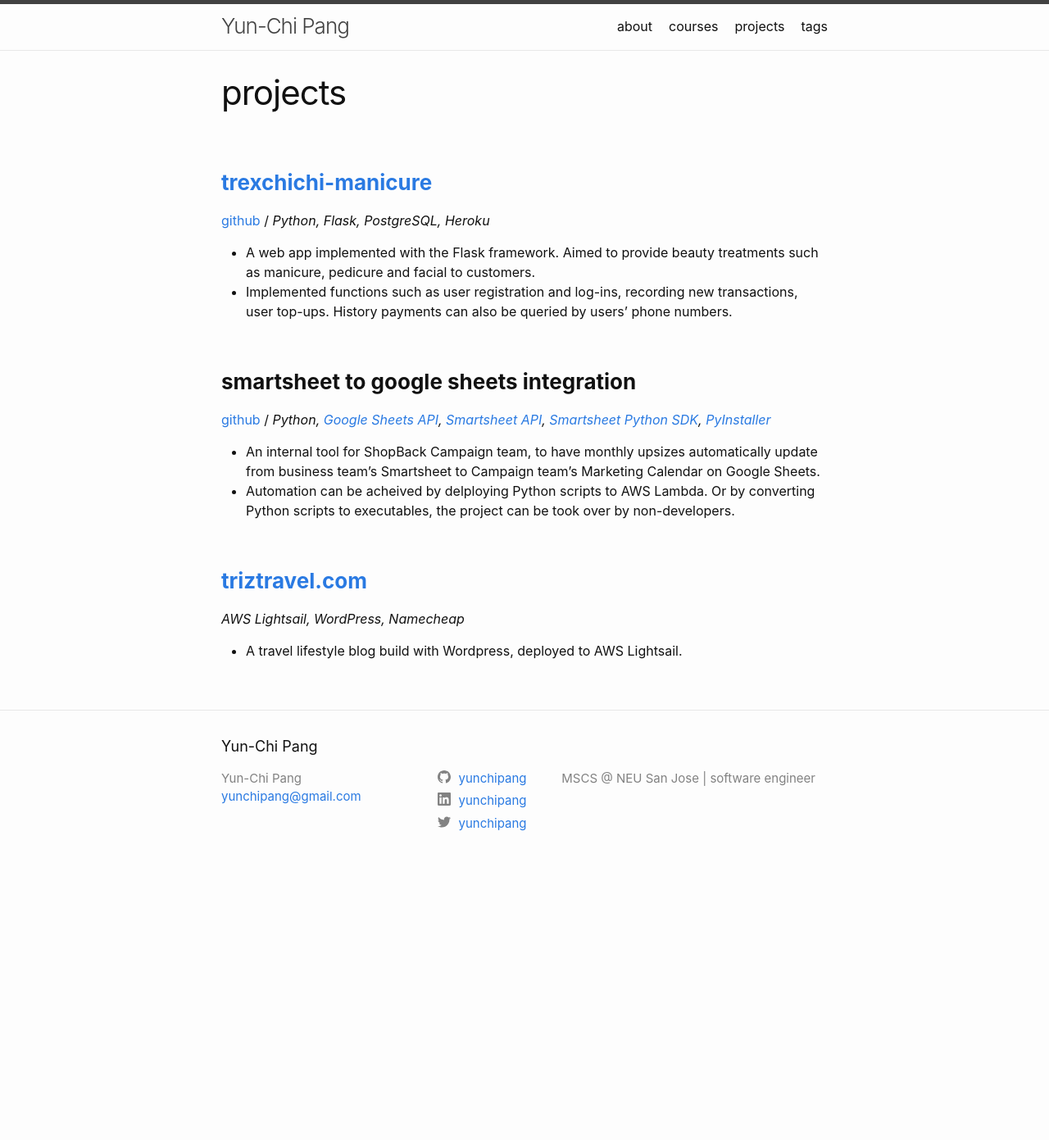
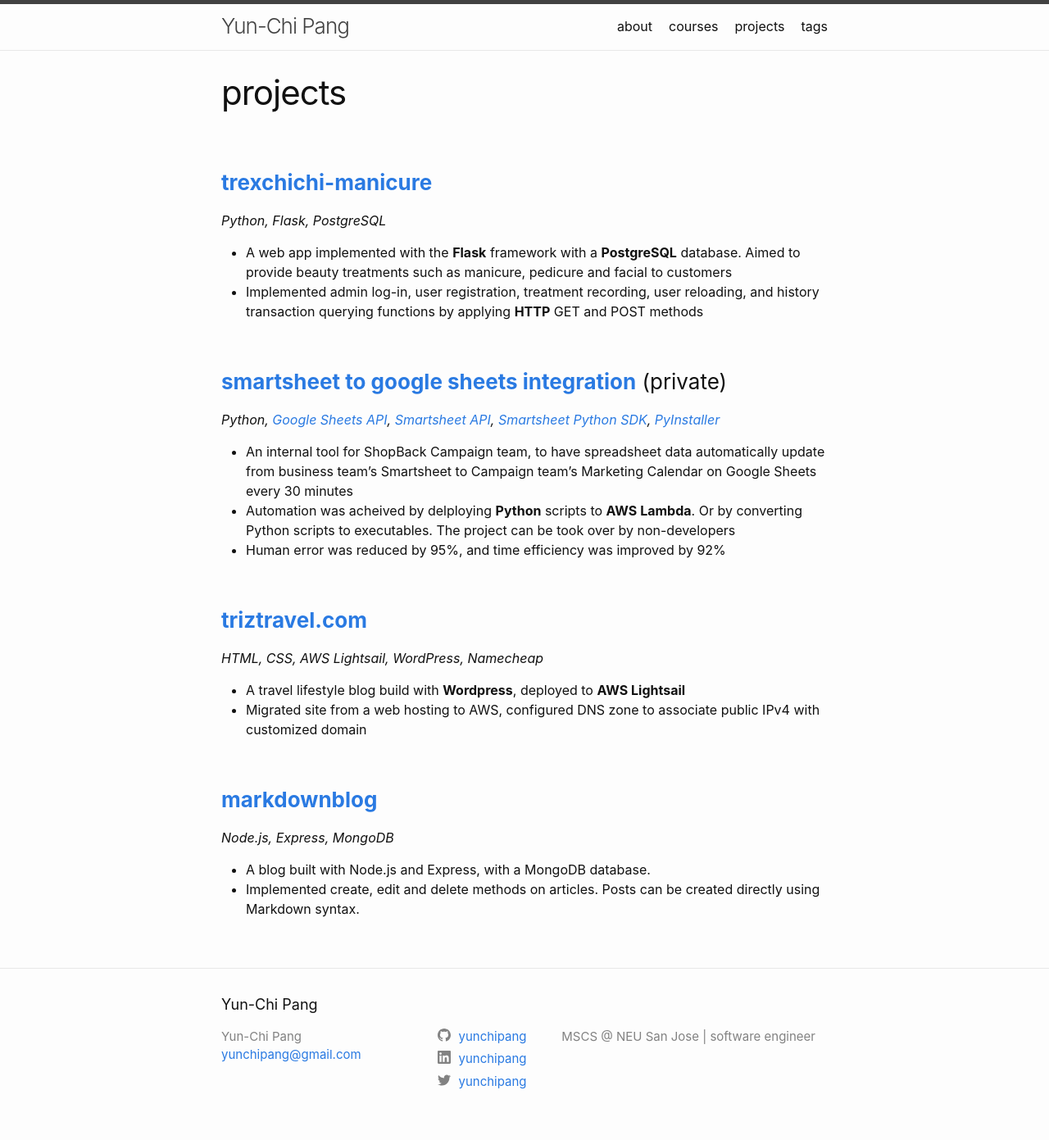
Before and after one commit to yunchipang/yunchipang.github.io, a Jekyll site: the page built from projects.md, in a window 1280 px wide. Shown: the whole page at 82% size. Built offline with Jekyll 4.4.1, drawn with Linux system fonts in a browser that asks for light colours; before the commit the page ends 1076 px from its top, so only the background shows below that.

Commit message:
edit projects.md

```diff
--- a/projects.md
+++ b/projects.md
@@ -6,20 +6,30 @@
 
 <br/>
 
-### [**trexchichi-manicure**](https://trexchichi-manicure.herokuapp.com/)
-[github](https://github.com/yunchipang/trexchichi-manicure) / *Python, Flask, PostgreSQL, Heroku*
-* A web app implemented with the Flask framework. Aimed to provide beauty treatments such as manicure, pedicure and facial to customers.
-* Implemented functions such as user registration and log-ins, recording new transactions, user top-ups. History
-payments can also be queried by users' phone numbers.
+### **[trexchichi-manicure](https://github.com/yunchipang/trexchichi-manicure)**
+*Python, Flask, PostgreSQL*
+* A web app implemented with the **Flask** framework with a **PostgreSQL** database. Aimed to provide beauty treatments such as manicure, pedicure and facial to customers
+* Implemented admin log-in, user registration, treatment recording, user reloading, and history transaction
+querying functions by applying **HTTP** GET and POST methods
 
 <br/>
-### **smartsheet to google sheets integration**
-[github](https://github.com/yunchipang/smartsheet-gsheet-integration) / *Python, [Google Sheets API](https://developers.google.com/sheets/api), [Smartsheet API](https://smartsheet.redoc.ly/), [Smartsheet Python SDK](http://smartsheet-platform.github.io/smartsheet-python-sdk/index.html), [PyInstaller](https://pyinstaller.org/)*
-* An internal tool for ShopBack Campaign team, to have monthly upsizes automatically update from business team’s Smartsheet to Campaign team’s Marketing Calendar on Google Sheets.
-* Automation can be acheived by delploying Python scripts to AWS Lambda. Or by converting Python scripts to executables, the project can be took over by non-developers.
+
+### **[smartsheet to google sheets integration](https://github.com/yunchipang/smartsheet-gsheet-integration)** (private)
+*Python, [Google Sheets API](https://developers.google.com/sheets/api), [Smartsheet API](https://smartsheet.redoc.ly/), [Smartsheet Python SDK](http://smartsheet-platform.github.io/smartsheet-python-sdk/index.html), [PyInstaller](https://pyinstaller.org/)*
+* An internal tool for ShopBack Campaign team, to have spreadsheet data automatically update from business team’s Smartsheet to Campaign team’s Marketing Calendar on Google Sheets every 30 minutes
+* Automation was acheived by delploying **Python** scripts to **AWS Lambda**. Or by converting Python scripts to executables. The project can be took over by non-developers
+* Human error was reduced by 95%, and time efficiency was improved by 92%
 
 <br/>
 
 ### [**triztravel.com**](https://triztravel.com)
-*AWS Lightsail, WordPress, Namecheap*
-* A travel lifestyle blog build with Wordpress, deployed to AWS Lightsail.
+*HTML, CSS, AWS Lightsail, WordPress, Namecheap*
+* A travel lifestyle blog build with **Wordpress**, deployed to **AWS Lightsail**
+* Migrated site from a web hosting to AWS, configured DNS zone to associate public IPv4 with customized domain
+
+<br/>
+
+### [**markdownblog**](https://github.com/yunchipang/markdownblog)
+*Node.js, Express, MongoDB*
+* A blog built with Node.js and Express, with a MongoDB database.
+* Implemented create, edit and delete methods on articles. Posts can be created directly using Markdown syntax.
```
